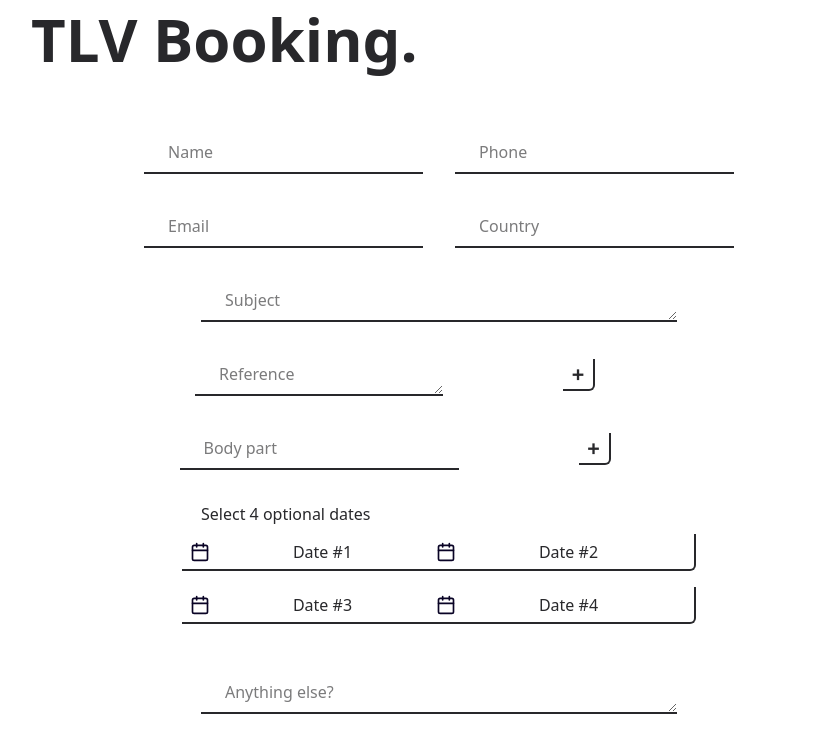
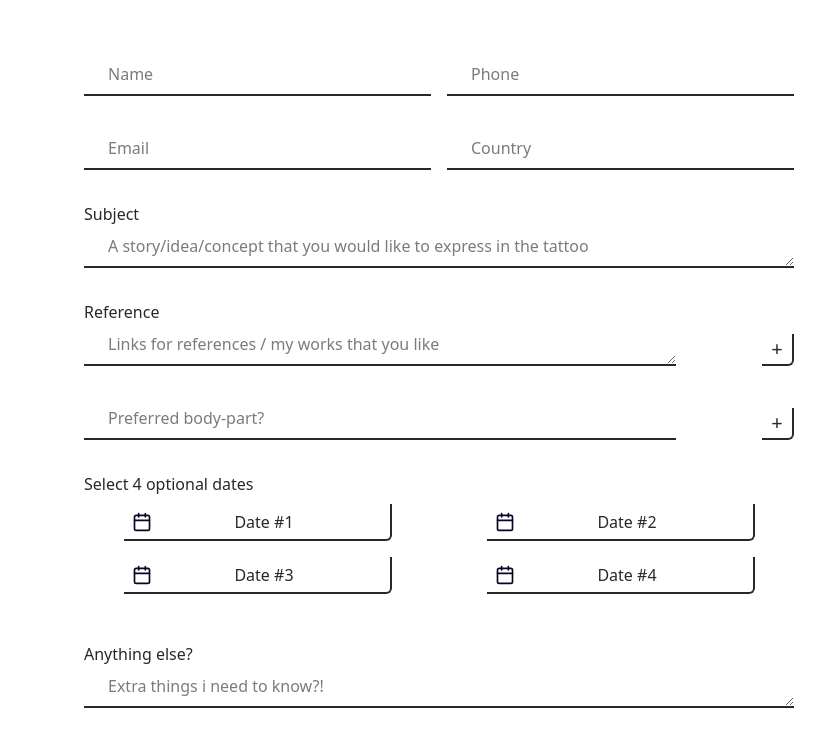
Before and after one commit to gilbenhamo/mor-asraf, a React (Vite) app in the folder frontend/: page / in a window 1280 px wide. Shown: the part 3960-4698 px from the top of the page, without its empty margins (201-1026 px from the left). Built offline with nearby package versions, Linux system fonts and the light colour scheme.

Commit message:
finished fixing forms, now its compitable with mobile

```diff
--- a/frontend/src/components/UI/CheckBox.tsx
+++ b/frontend/src/components/UI/CheckBox.tsx
@@ -3,18 +3,18 @@ interface Props {
   id: string;
 }
 
-const CheckBox = ({ label,id }: Props) => {
+const CheckBox = ({ label, id }: Props) => {
   return (
     <div className="flex items-center">
       <input
         type="checkbox"
         id={id}
-        className="text-black h-6 w-6 accent-gray-300 rounded-lg bg-white border-2  border-l-0 border-black focus:ring-0"
+        className="text-black h-6 w-6 accent-gray-300 rounded-lg bg-white border-2 border-l-0 border-black focus:ring-0 flex-shrink-0"
       />
 
       <label
         htmlFor={id}
-        className="ms-2 text-sm font-medium text-black_m w-96"
+        className="ms-2 text-xs sm:text-sm font-medium text-black_m flex-shrink"
       >
         {label}
       </label>
--- a/frontend/src/components/UI/DateInput.tsx
+++ b/frontend/src/components/UI/DateInput.tsx
@@ -1,29 +1,34 @@
 // DateInput.tsx
-import { useState } from 'react';
-import DatePicker from 'react-datepicker';
-import 'react-datepicker/dist/react-datepicker.css';
-import { FiCalendar } from 'react-icons/fi'; // You can replace this with your preferred icon library
+import { useState } from "react";
+import DatePicker from "react-datepicker";
+import "react-datepicker/dist/react-datepicker.css";
+import { FiCalendar } from "react-icons/fi"; // You can replace this with your preferred icon library
 
 interface DateInputProps {
   label: string;
+  id: string;
   onChange?: (date: Date | null) => void;
 }
 
-const DateInput = ({ label, onChange }:DateInputProps) => {
+const DateInput = ({ id, label }: DateInputProps) => {
   const today = new Date();
   const [selectedDate, setSelectedDate] = useState<Date | null>(null);
-
 
   return (
     <div className="mb-4 flex items-center flex-col">
       <DatePicker
-      showIcon
+        id={id}
+        showIcon
         selected={selectedDate}
         placeholderText={label}
         onChange={setSelectedDate}
-        icon={<div className='text-black-200 pr-4'><FiCalendar size={20}  /></div>}
+        icon={
+          <div className="text-black-200 pr-4">
+            <FiCalendar size={20} />
+          </div>
+        }
         dateFormat="dd/MM/yyyy"
-        className=" text-center text-black_m placeholder:text-black_m px-4 py-2  outline-none border-b-2 border-r-2  border-black_m rounded-r-md rounded-t-none bg-white hover:bg-gray-400"
+        className="w-11/12 sm:w-full text-center text-black_m placeholder:text-black_m px-4 py-2  outline-none border-b-2 border-r-2  border-black_m rounded-r-md rounded-t-none bg-white hover:bg-gray-400"
         popperPlacement="top-start" // Adjust the placement as needed
         minDate={today} // Disable past dates
       />
@@ -31,6 +36,4 @@ const DateInput = ({ label, onChange }:DateInputProps) => {
   );
 };
 
-
-
 export default DateInput;
--- /dev/null
+++ b/frontend/src/components/UI/FormFileUploader.tsx
@@ -0,0 +1,24 @@
+const FormFileUploader = () => {
+  return (
+    <>
+      <input
+        required
+        type="file"
+        id="photoInput"
+        accept="image/*"
+        className="hidden" // Hide the default file input
+      />
+      <div className=" bg-white  outline-none font font-medium relative overflow-hidden text-center flex items-center justify-center">
+        <div className="w-8 border-black_m border-b-2 border-r-2 rounded-b-md rounded-l-none hover:bg-gray-200">
+          <span className="text-black_m  text-[20px] ">+</span>
+          <label
+            htmlFor="photoInput"
+            className="absolute top-0 left-0 h-full w-full cursor-pointer opacity-0" // Make the label cover the entire button
+          ></label>
+        </div>
+      </div>
+    </>
+  );
+};
+
+export default FormFileUploader;
--- a/frontend/src/components/UI/FormInputElement.tsx
+++ b/frontend/src/components/UI/FormInputElement.tsx
@@ -1,30 +1,22 @@
-interface Props {
-  name: string;
+import { InputHTMLAttributes } from "react";
+
+interface inputProps extends InputHTMLAttributes<HTMLInputElement> {
+  id: string;
   type: string;
-  //value: string | number;
-  label: string;
-  //onChnage: (event:any) => void;
-  placeholder: string;
+  label?: string;
+  value?: string | number;
 }
 
-const FormInputElement = ({
-  name,
-  type,
-  //value,
-  //onChnage,
-  placeholder,
-  label,
-}: Props) => {
+const FormInputElement = ({ id, label, type, ...rest }: inputProps) => {
   return (
-    <label className="flex flex-col md:w-6/12 w-full lg:w-7/12">
+    <label className="flex flex-col w-full ">
+      {label && <span className="text-black_m font-medium">{label}</span>}
       <input
         required
+        id={id}
         type={type}
-        name={name}
-        //value={value}
-        //onChange={onChnage}
-        placeholder={label}
-        className="text-black_m bg-white py-2 px-6 placeholder:text-gray_m border-black_m border-b-2 outline-none font font-medium"
+        {...rest}
+        className="text-black_m bg-white py-2 px-6 placeholder:text-gray_m border-black_m border-b-2 outline-none font-medium"
       />
     </label>
   );
--- a/frontend/src/components/UI/FormTextArea.tsx
+++ b/frontend/src/components/UI/FormTextArea.tsx
@@ -1,31 +1,18 @@
-interface Props {
-    name: string;
-    rows: number;
-    //value: string | number;
-    label:string;
-    //onChnage: (event:any) => void;
-    placeholder: string;
+import { TextareaHTMLAttributes } from "react";
+interface textAreadProps extends TextareaHTMLAttributes<HTMLTextAreaElement> {
+  id: string;
+  label?: string;
+  value?: string | number;
 }
 
-  const FormInputElement = ({
-    name,
-    rows,
-    //value,
-    //onChnage,
-    placeholder,
-    label
-  }: Props) => {
+const FormInputElement = ({ label, ...rest }: textAreadProps) => {
   return (
-      <label className="flex flex-col md:w-6/12 w-full lg:w-7/12">
-        {/* <span className="text-black_m font-medium">{label}</span> */}
+    <label className="flex flex-col w-full ">
+      <span className="text-black_m font-medium">{label}</span>
       <textarea
         required
-        rows={rows}
-          name={name}
-          //value={value}
-          //onChange={onChnage}
-          placeholder={label}
-          className="text-black_m bg-white py-2 px-6 placeholder:text-gray_m  outline-none border-b-2 border-black_m font-medium"
+        {...rest}
+        className="text-black_m bg-white py-2 px-6 placeholder:text-gray_m  outline-none border-b-2 border-black_m font-medium "
       />
     </label>
   );
--- a/frontend/src/components/UI/SectionHead.tsx
+++ b/frontend/src/components/UI/SectionHead.tsx
@@ -3,15 +3,13 @@ import { textVariant } from "../../utils/motion"
 import { styles } from "../../utils/styles";
 
 interface Props{
-    pText:string;
     headText:string;
     motionDelay?:number;
 }
 
-const SectionHead = ({pText,headText,motionDelay}:Props) => {
+const SectionHead = ({headText,motionDelay}:Props) => {
   return (
     <motion.div variants={textVariant(motionDelay || 0.2)}>
-    <p className={styles.sectionSubText}>{pText}</p>
     <h2 className={styles.sectionHeadText}>{headText}</h2>
   </motion.div>  )
 }
--- a/frontend/src/components/sections/BookingIsrael.tsx
+++ b/frontend/src/components/sections/BookingIsrael.tsx
@@ -6,198 +6,125 @@ import FormInputElement from "../UI/FormInputElement";
 import FormTextArea from "../UI/FormTextArea";
 import DateInput from "../UI/DateInput";
 import CheckBox from "../UI/CheckBox";
+import TwoInputsGridContainer from "../../containers/TwoInputsGridContainer";
+import FormFileUploader from "../UI/FormFileUploader";
 
 const BookingIsrael = () => {
-
   return (
     <SectionWrapper idName="booking-israel">
-      <div className=" xl:flex-row flex-col flex items-center justify-center gap-10 overflow-hidden">
+      <SectionHead headText={"TLV Booking."} />
+      <div className=" xl:flex-row flex-col flex items-center justify-center gap-10 p-2 overflow-hidden">
         <motion.div
           variants={slideIn("down", "spring", 0.2, 1)}
-          className="flex-[0.75] bg-white p-8 rounded-2xl"
+          className="flex-[0.75] bg-white  rounded-2xl flex flex-col justify-center items-center"
         >
-          <SectionHead
-            pText={"Get your appointment"}
-            headText={"TLV Booking."}
-          />
-          {/* <//</div>EmailForm /> */}
           <form
-            name="contactV2"
+            name="tlv-booking-form"
             method="POST"
-            className="mt-12 flex flex-col gap-8 items-center"
-            data-netlify="true"
+            className="mt-12 flex flex-col justify-center items-center gap-8 xl:w-10/12 "
           >
-            <input type="hidden" name="form-name" value="contactV2" />
-
-            <div className="flex flex-row gap-8">
+            {/* <input type="hidden" name="form-name" value="tlv-booking-form" /> */}
+            <TwoInputsGridContainer>
               <FormInputElement
-                label={"Name"}
+                id="tlv-form-name"
                 name={"name"}
                 type={"text"}
-                // value={dataEntered.name}
-                // onChnage={onChangeHandler}
-                placeholder={"What's your full name?"}
+                placeholder="Name"
               />
               <FormInputElement
-                label={"Phone"}
+                id="tlv-form-phone"
                 name={"phone"}
                 type={"tel"}
-                // value={dataEntered.email}
-                // onChnage={onChangeHandler}
-                placeholder={"e.g. +972 50-1234567"}
+                placeholder="Phone"
               />
-            </div>
-            <div className="flex flex-row gap-8">
+            </TwoInputsGridContainer>
+
+            <TwoInputsGridContainer>
               <FormInputElement
-                label={"Email"}
+                id="tlv-form-email"
                 name={"email"}
                 type={"email"}
-                // value={dataEntered.email}
-                // onChnage={onChangeHandler}
-                placeholder={"What's your email?"}
+                placeholder="Email"
               />
               <FormInputElement
-                label={"Country"}
+                id="tlv-form-country"
                 name={"country"}
                 type={"text"}
-                // value={dataEntered.name}
-                // onChnage={onChangeHandler}
-                placeholder={"Where are you from?"}
+                placeholder={"Country"}
               />
-            </div>
+            </TwoInputsGridContainer>
 
             <FormTextArea
+              id="tlv-form-subject"
               label={"Subject"}
               name={"subject"}
               rows={1}
-              // value={dataEntered.email}
-              // onChnage={onChangeHandler}
               placeholder={
                 "A story/idea/concept that you would like to express in the tattoo"
               }
             />
-            <div className="flex gap-8">
+            <div className="flex flex-row w-full">
+              <div className="w-10/12">
                 <FormTextArea
+                  id="tlv-form-reference"
                   label={"Reference"}
                   name={"reference"}
                   rows={1}
-                // value={dataEntered.email}
-                // onChnage={onChangeHandler}
                   placeholder={"Links for references / my works that you like"}
                 />
-              <label className="flex flex-col items-center justify-center">
-                {/* <span className="text-black_m font-medium mb-2">
-                  {"Add up 5 photos"}
-                </span> */}
-                <input
-                  required
-                  type="file"
-                  id="photoInput"
-                  accept="image/*"
-                  className="hidden" // Hide the default file input
-                  // className="w-48 text-black_m bg-white py-2 px-6 placeholder:text-gray_m rounded-md border-black_m border-b-4 outline-none font font-medium"
-                />
-                <div className="w-52 bg-white  outline-none font font-medium relative overflow-hidden text-center flex items-center justify-center">
-                <div className="w-8 border-black_m border-b-2 border-r-2 rounded-b-md rounded-l-none hover:bg-gray-200">
-                    <span className="text-black_m font-mono text-[20px] font-semibold">
-                      +
-                    </span>
-                    <label
-                      htmlFor="photoInput"
-                      className="absolute top-0 left-0 h-full w-full cursor-pointer opacity-0" // Make the label cover the entire button
-                    ></label>
+              </div>
+              <div className="w-2/12 flex justify-end items-end">
+                <FormFileUploader />
               </div>
             </div>
-              </label>
+
+            <div className="flex flex-row w-full">
+              <div className="w-10/12">
+                <FormInputElement
+                  id="tlv-form-bodypart"
+                  //label={"Body part"}
+                  name={"body-part"}
+                  type={"text"}
+                  placeholder={"Preferred body-part?"}
+                />
+              </div>
+              <div className="w-2/12 flex justify-end items-end">
+                <FormFileUploader />
+              </div>
             </div>
 
-            <div className="flex flex-row gap-8">
-              <FormInputElement
-                label={"Body part"}
-                name={"body-part"}
-                type={"text"}
-                // value={dataEntered.email}
-                // onChnage={onChangeHandler}
-                placeholder={"Preferred body-part?"}
-              />
-              <label className="flex flex-col items-center justify-center">
-                {/* <span className="text-black_m font-medium mb-2">
-                  {"Add up to 3 photos"}
-                </span>
-                //add tooltip
-                */}
-
-                <input
-                  required
-                  type="file"
-                  id="photoInput"
-                  accept="image/*"
-                  className="hidden" // Hide the default file input
-                  // className="w-48 text-black_m bg-white py-2 px-6 placeholder:text-gray_m rounded-md border-black_m border-b-4 outline-none font font-medium"
-                />
-                <div className="w-52 bg-white  outline-none font font-medium relative overflow-hidden text-center flex items-center justify-center">
-                  <div className="w-8 border-black_m border-b-2 border-r-2 rounded-b-md rounded-l-none hover:bg-gray-200">
-                    <span className="text-black_m font-mono text-[20px] font-semibold">
-                      +
-                    </span>
-                    <label
-                      htmlFor="photoInput"
-                      className="absolute top-0 left-0 h-full w-full cursor-pointer opacity-0" // Make the label cover the entire button
-                    ></label>
-                  </div>
-                </div>
-              </label>
-              {/* <label className="flex flex-col md:w-6/12 w-full lg:w-7/12">
-                <span className="text-black_m font-medium mb-2">
-                  {"Select up to 4 dates"}
-                </span>
-                <input
-                  type="file"
-                  id="photoInput"
-                  accept="image/*"
-                  className="text-black_m md:w-6/12 w-full lg:w-7/12 bg-white py-2 px-6 placeholder:text-gray_m rounded-md border-black_m border-b-4 outline-none font font-medium"
-                />
-              </label> */}
-              {/* <FormInputElement
-                label={"Body-part photos"}
-                name={"body-part-photos"}
-                type={"text"}
-                // value={dataEntered.name}
-                // onChnage={onChangeHandler}
-                placeholder={"Body part images (up to 3 images)"}
-              /> */}
-            </div>
-            <div className="flex flex-col md:w-6/12 w-full lg:w-7/12">
+            {/*---------Date Elements----------*/}
+            <div className="flex flex-col w-full">
               <span className="text-black_m font-medium mb-2">
                 {"Select 4 optional dates"}
               </span>
               <div className="grid grid-cols-2 gap-x-4">
-                <DateInput label="Date #1" />
-                <DateInput label="Date #2" />
-                <DateInput label="Date #3" />
-                <DateInput label="Date #4" />
+                <DateInput id={"tlv-form-date1"} label="Date #1" />
+                <DateInput id={"tlv-form-date2"} label="Date #2" />
+                <DateInput id={"tlv-form-date3"} label="Date #3" />
+                <DateInput id={"tlv-form-date4"} label="Date #4" />
               </div>
             </div>
+
             <FormTextArea
               label={"Anything else?"}
               name={"reference"}
               rows={1}
-              // value={dataEntered.email}
-              // onChnage={onChangeHandler}
               placeholder={"Extra things i need to know?!"}
+              id={"tlv-form-anything-else"}
             />
-            <div className="flex flex-col gap-2 items-start justify-start ">
+
+            {/*---------Check Box Elements----------*/}
+            <div className="flex flex-col w-full gap-2 ">
               <CheckBox label="I'm over 18" id="18-checkbox" />
-              <CheckBox label="I know my part in the process will be the idea\story behind it, final drawing\design will be Mor's part." id="part-checkbox" />
+              <CheckBox
+                label="I know my part in the process will be the idea \ story behind it, final drawing\design will be Mor's part."
+                id="part-checkbox"
+              />
               <CheckBox label="I'm open minded." id="minded-checkbox" />
               <CheckBox label="I really am." id="really-checkbox" />
             </div>
 
-            {/* <div className="flex flex-row">
-                {selectedDates.map((date,index) => (
-                  <div key={ index} className="m-2">{date.toDateString()}</div>
-                ))}
-              </div> */}
             <motion.button
               whileTap={{ scale: 0.9 }}
               whileHover={{ scale: 1.1 }}
--- a/frontend/src/components/sections/Contact.tsx
+++ b/frontend/src/components/sections/Contact.tsx
@@ -8,56 +8,47 @@ import FormTextArea from "../UI/FormTextArea";
 const Contact = () => {
   return (
     <SectionWrapper idName="contact">
-      <div className=" xl:flex-row flex-col flex items-center justify-center gap-10 overflow-hidden">
+      <SectionHead headText={"Contact Us."} />
+      <div className=" xl:flex-row flex-col flex justify-center gap-10 overflow-hidden mb-10">
         <motion.div
           variants={slideIn("down", "spring", 0.2, 1)}
-          className="flex-[0.75] bg-white p-8 rounded-2xl"
+          className="flex-[0.75] bg-white rounded-2xl flex justify-center items-center"
         >
-          <SectionHead pText={"Get in touch"} headText={"Contact Us."} />
-          {/* <//</div>EmailForm /> */}
           <form
             name="contactV2"
             method="POST"
-            className="mt-12 flex flex-col gap-8 items-center"
-            data-netlify="true"
+            className="mt-12 flex flex-col gap-8 items-center xs:w-7/12 w-10/12"
+            //data-netlify="true"
           >
-            <input type="hidden" name="form-name" value="contactV2" />
+            <FormInputElement
+              name={"name"}
+              type={"text"}
+              placeholder={"Name"}
+              id={"contact-name"}
+            />
 
             <FormInputElement
-              label={"Name"}
-              name={"name"}
-              type={"text"}
-              // value={dataEntered.name}
-              // onChnage={onChangeHandler}
-              placeholder={"What's your name?"}
-            />
-            <FormInputElement
-              label={"Email"}
               name={"email"}
               type={"email"}
-              // value={dataEntered.email}
-              // onChnage={onChangeHandler}
-              placeholder={"What's your email?"}
+              placeholder={"Email"}
+              id={"contact-email"}
             />
+
             <FormInputElement
-              label={"Subject"}
               name={"subject"}
               type={"subject"}
-              // value={dataEntered.email}
-              // onChnage={onChangeHandler}
-              placeholder={"What's the subject?"}
+              placeholder={"Subject"}
+              id={"contact-subject"}
             />
             <FormTextArea
-              label={"Your Message"}
               name={"message"}
               rows={2}
-              // value={dataEntered.message}
-              // onChnage={onChangeHandler}
-              placeholder={"What do you want to say?"}
+              placeholder={"Message"}
+              id={"contact-message"}
             />
             <motion.button
               whileTap={{ scale: 0.9 }}
-              whileHover={{scale:1.1}}
+              whileHover={{ scale: 1.1 }}
               type="submit"
               className="bg-gray_m hover:bg-black_m py-3 px-8 outline-none w-fit text-white font-bold shadow-md shadow-primary rounded-2xl"
             >
--- a/frontend/src/components/sections/GeustsSpots.tsx
+++ b/frontend/src/components/sections/GeustsSpots.tsx
@@ -10,7 +10,7 @@ import { geustSpotsData } from "../../utils/constants";
 const GeustsSpots = () => (
   <>
     <SectionWrapper idName="guest-spots">
-      <SectionHead pText={"Where you can find me?"} headText={"Geust Spots."} />
+      <SectionHead headText={"Geust Spots."} />
       <div className="mt-20 flex flex-col ">
         <VerticalTimeline lineColor="black" className="" >
           {geustSpotsData.map((elem, index) => (
--- /dev/null
+++ b/frontend/src/containers/TwoInputsGridContainer.tsx
@@ -0,0 +1,5 @@
+const TwoInputsGridContainer = ({ children }: containerBaseProps) => {
+  return <div className="grid grid-cols-2 gap-4 w-full">{children}</div>;
+};
+
+export default TwoInputsGridContainer;
```
Also changed, not shown: frontend/src/components/sections/Gallery.tsx (+0 -17 lines). Lines whose indentation alone changed are shown as unchanged.
